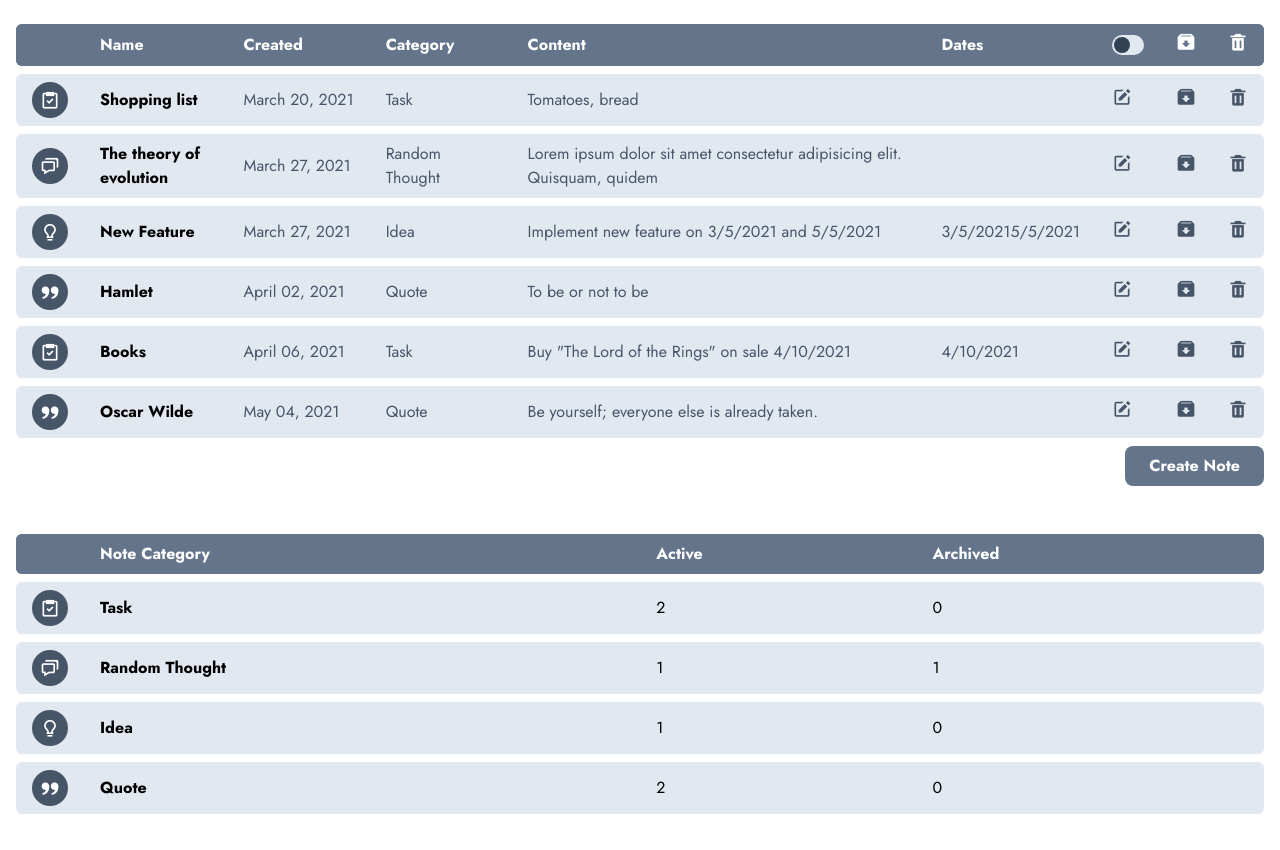
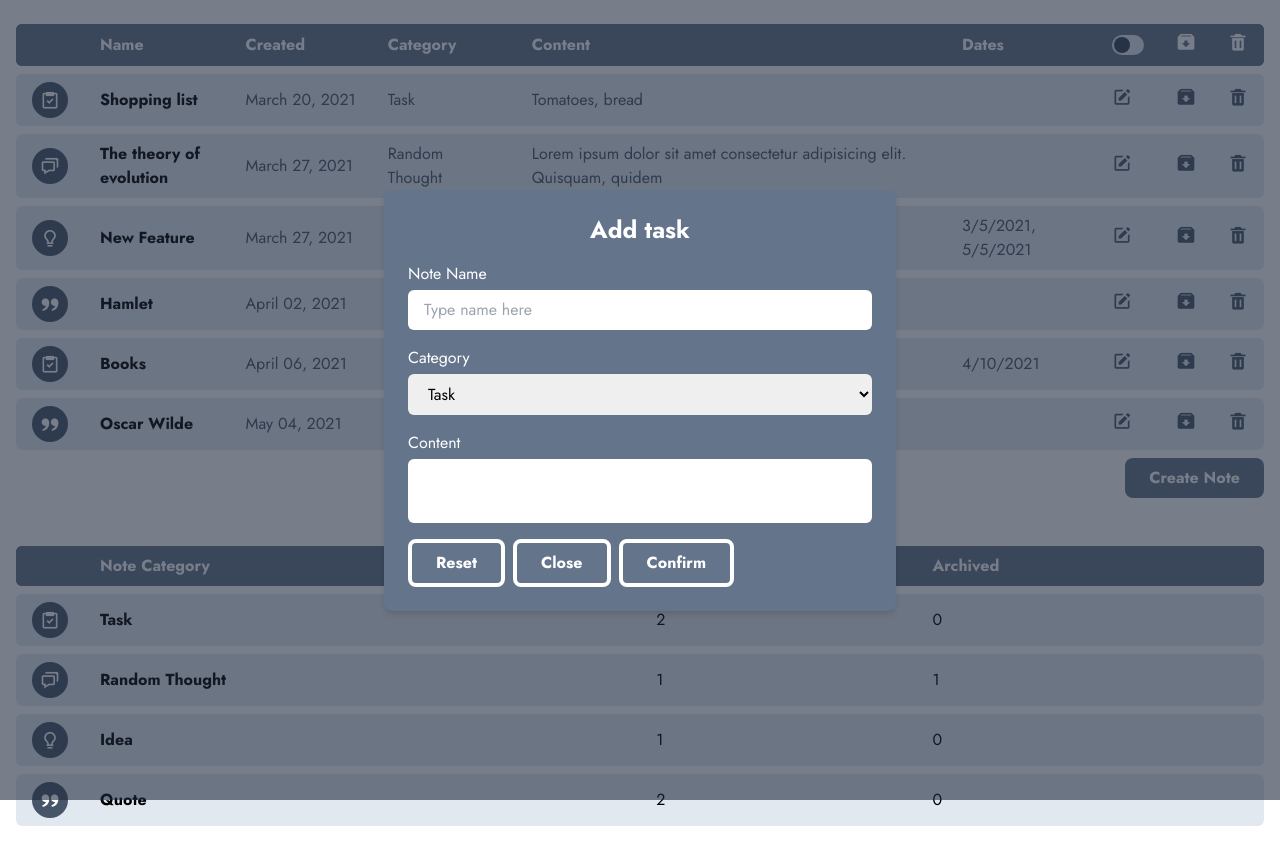
Before and after one commit to inlumio/notes-app-react, a React (Vite) app: page / in a window 1280 px wide. Both pictures are taken after a click on the button "Create Note". Built offline with nearby package versions, Linux system fonts and the light colour scheme.

Commit message:
add editing and creation of note using modal

```diff
--- a/package.json
+++ b/package.json
@@ -13,6 +13,7 @@
     "@reduxjs/toolkit": "^1.9.5",
     "react": "^18.2.0",
     "react-dom": "^18.2.0",
+    "react-hook-form": "^7.45.4",
     "react-redux": "^8.1.2",
     "sass": "^1.64.2"
   },
--- a/src/App.tsx
+++ b/src/App.tsx
@@ -7,8 +7,15 @@ import { SummaryRow } from './components/SummaryRow';
 import { useAppDispatch, useAppSelector } from './store/hooks';
 import { countNotesByCategory } from './utils/countNotesByCategory';
 import { Toggler } from './components/Toggler';
-import { archiveNote, deleteNote } from './store/notesSlice';
+import {
+	addNote,
+	archiveNote,
+	deleteNote,
+	updateNote,
+} from './store/notesSlice';
 import { NoItemsRow } from './components/NoItemsRow';
+import { closeModal, openModal } from './store/modalOpenSlice';
+import { resetActiveNote } from './store/activeNoteSlice';
 
 const App = () => {
 	const [toggleActive, setToggleActive] = useState(false);
@@ -17,6 +24,9 @@ const App = () => {
 	const toggleAccordingNotes = notes.filter(
 		(note) => note.archived === toggleActive
 	);
+
+	const modalOpened = useAppSelector((state) => state.modalOpen);
+
 	const dispatch = useAppDispatch();
 
 	const deleteAllHandler = () => {
@@ -91,11 +101,15 @@ const App = () => {
 						)}
 					</tbody>
 				</NotesTable>
-				<button className='create-btn ml-auto block text-white bg-slate-500 hover:bg-slate-700'>
+				<button
+					className='create-btn ml-auto block text-white bg-slate-500 hover:bg-slate-700'
+					onClick={() => {
+						dispatch(resetActiveNote());
+						dispatch(openModal());
+					}}>
 					Create Note
 				</button>
 			</section>
-
 			<section>
 				<NotesTable>
 					<thead className='bg-slate-500'>
@@ -123,7 +137,21 @@ const App = () => {
 				</NotesTable>
 			</section>
 
-			<Modal></Modal>
+			{modalOpened && (
+				<Modal
+					submit={(note) => {
+						if (note.id !== -1) dispatch(updateNote(note));
+						else {
+							note.createdAt = Intl.DateTimeFormat('en-US').format(new Date());
+							dispatch(addNote(note));
+						}
+
+						dispatch(closeModal());
+						dispatch(resetActiveNote());
+					}}
+					close={() => dispatch(closeModal())}
+				/>
+			)}
 		</main>
 	);
 };
--- a/src/components/Modal.tsx
+++ b/src/components/Modal.tsx
@@ -1,26 +1,53 @@
-export const Modal = () => {
+import { useForm, SubmitHandler } from 'react-hook-form';
+import { useAppSelector } from '../store/hooks';
+import NoteType from '../types/NoteType';
+
+interface ModalProps {
+	close: () => void;
+	submit: (data: NoteType) => void;
+}
+
+export const Modal = ({ submit, close }: ModalProps) => {
+	const activeNote = useAppSelector((state) => state.activeNote);
+
+	const {
+		register,
+		handleSubmit,
+		reset,
+		formState: { errors },
+	} = useForm<NoteType>({
+		defaultValues: activeNote,
+	});
+
+	const submitHandler: SubmitHandler<NoteType> = (data) => {
+		submit(data);
+	};
+
 	return (
-		<dialog className='modal'>
+		<div className='modal'>
+			<div className='modal-overlay' onClick={close}></div>
+			<div className='modal-content'>
 				<h2 className='text-2xl text-white font-bold text-center mb-4'>
 					Add task
 				</h2>
-			<form>
+				<form onSubmit={handleSubmit(submitHandler)}>
 					<label className=''>
 						<h4>Note Name</h4>
 						<input
 							type='text'
 							placeholder='Type name here'
-						name='name'
-						aria-errormessage='name-err'
-						aria-invalid='false'
+							{...register('name', { required: true })}
+							aria-invalid={errors.name ? 'true' : 'false'}
 						/>
+						{errors.name?.type === 'required' && (
 							<span id='name-err' className='err-msg'>
 								Enter the name
 							</span>
+						)}
 					</label>
 					<label>
 						<h4>Category</h4>
-					<select name='category'>
+						<select {...register('category')}>
 							<option value='Task'>Task</option>
 							<option value='Random Thought'>Random thoughts</option>
 							<option value='Quote'>Quote</option>
@@ -29,27 +56,22 @@ export const Modal = () => {
 					</label>
 					<label>
 						<h4>Content</h4>
-					<textarea
-						name='content'
-						rows={5}
-						aria-invalid='false'
-						aria-errormessage='content-err'></textarea>
-					<span id='content-err' className='err-msg'>
-						At least 10 symbols
-					</span>
+						<textarea {...register('content')}></textarea>
 					</label>
+					<input type='hidden' {...register('id')} />
+					<input type='hidden' {...register('createdAt')} />
+					<input type='hidden' {...register('archived')} />
 					<menu className='flex justify-start gap-2'>
-					<button type='button' data-reset>
+						<button type='button' onClick={() => reset({ ...activeNote })}>
 							Reset
 						</button>
-					<button type='button' data-close>
+						<button type='button' onClick={close}>
 							Close
 						</button>
-					<button type='submit' data-submit className='ml-auto'>
-						Confirm
-					</button>
+						<button type='submit'>Confirm</button>
 					</menu>
 				</form>
-		</dialog>
+			</div>
+		</div>
 	);
 };
--- a/src/components/NoteRow.tsx
+++ b/src/components/NoteRow.tsx
@@ -5,6 +5,8 @@ import getCategoryIcon from '../utils/getCategoryIcon';
 import ActionButton from './ActionButton';
 import { useAppDispatch } from '../store/hooks';
 import { archiveNote, deleteNote } from '../store/notesSlice';
+import { setActiveNote } from '../store/activeNoteSlice';
+import { openModal } from '../store/modalOpenSlice';
 
 interface NoteRowProps {
 	note: NoteType;
@@ -13,8 +15,9 @@ interface NoteRowProps {
 export const NoteRow: React.FC<NoteRowProps> = ({ note }) => {
 	const dispatch = useAppDispatch();
 
-	const editHandler = () => {
-		console.log('edit');
+	const editHandler = (note: NoteType) => {
+		dispatch(setActiveNote(note));
+		dispatch(openModal());
 	};
 	const archiveHandler = (id: number) => {
 		dispatch(archiveNote(id));
@@ -43,10 +46,10 @@ export const NoteRow: React.FC<NoteRowProps> = ({ note }) => {
 				{note.content}
 			</td>
 			<td className='px-4 py-2 bg-slate-200 text-slate-600 font-normal'>
-				{findDatesInString(note.content)}
+				{findDatesInString(note.content).join(', ')}
 			</td>
 			<td className='px-4 py-2 bg-slate-200 text-slate-600 font-normal'>
-				<ActionButton action={editHandler}>
+				<ActionButton action={() => editHandler(note)}>
 					<i className='bx bxs-edit'></i>
 				</ActionButton>
 			</td>
--- a/src/index.scss
+++ b/src/index.scss
@@ -49,11 +49,15 @@ button {
 	@apply px-6 py-2 rounded-lg font-bold transition-colors;
 }
 
-dialog {
-	@apply max-w-lg w-full bg-slate-500 p-6 rounded-lg;
+.modal {
+	@apply fixed inset-0 flex justify-center items-center;
 
-	&::backdrop {
-		@apply bg-slate-800 opacity-60;
+	.modal-overlay {
+		@apply bg-slate-800 opacity-60 absolute inset-0;
+	}
+
+	.modal-content {
+		@apply max-w-lg w-full bg-slate-500 p-6 rounded-lg z-10 shadow-md;
 	}
 
 	form {
```
Also changed, not shown: tsconfig.json (+13 -5 lines), 1 other file (tests, documents, lock files or other folders). Lines whose indentation alone changed are shown as unchanged.
